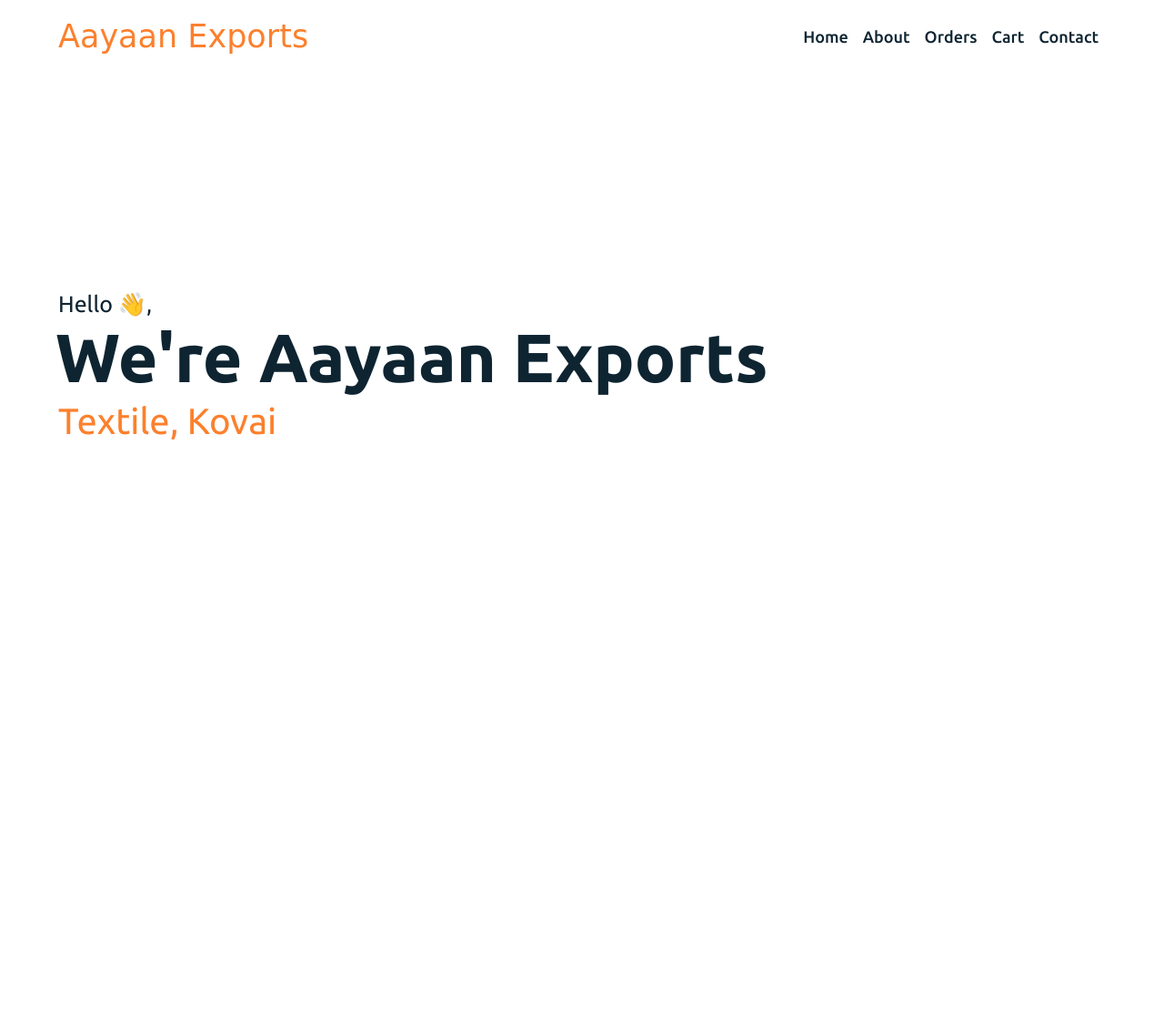
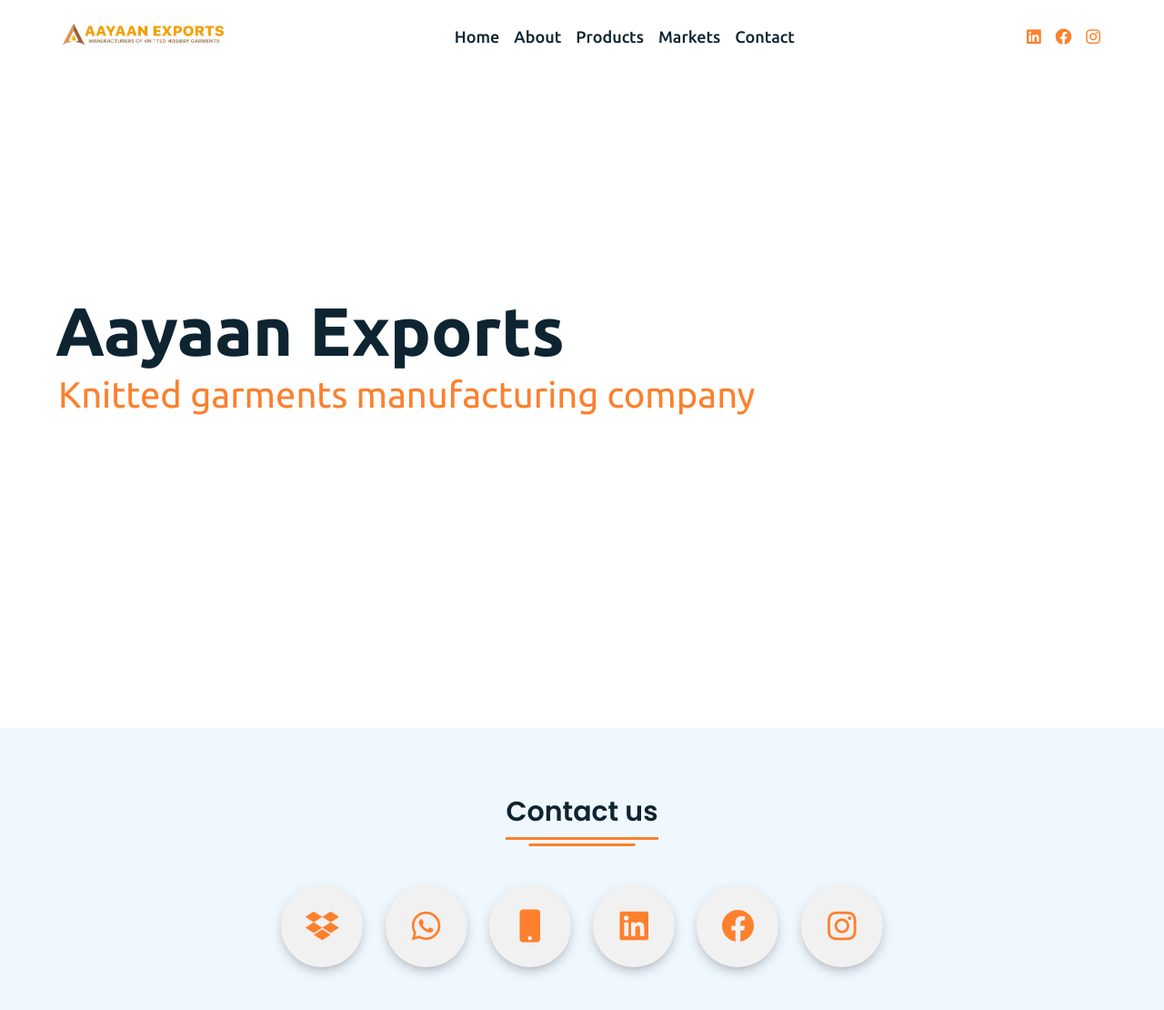
Before and after one commit to AayaanExports/website, a plain HTML site: page index.html in a window 1280 px wide. Shown: the whole page at 91% size. Before the commit the page ends 800 px from the top, so only its background shows below. Drawn offline with nearby package versions, Linux system fonts and the light colour scheme; a web font is replaced by a local one.

Commit message:
Updated logo and contact details

```diff
--- a/index.html
+++ b/index.html
@@ -25,22 +25,23 @@
       <nav>
         <div class="navbar">
           <div class="logo">
-            Aayaan Exports
+            <img src="src/logo/logo-wide.png" alt="Aayan Exports" width="186.6" height="30.1">
           </div>
           <ul class="menu">
               <li><a href="#home">Home</a></li>
               <li><a href="#about">About</a></li>
-              <li><a href="#techstack">Orders</a></li>
-              <li><a href="#projects">Cart</a></li>
+              <li><a href="#techstack">Products</a></li>
+              <li><a href="#projects">Markets</a></li>
               <li><a href="#contact">Contact</a></li>
               <div class="cancel-btn">
                 <i class="fas fa-times"></i>
               </div>
-          </ul><!--
+          </ul>
           <div class="media-icons">
-            <a href="https://github.com/Trizentor"><i class="fab fa-github"></i></a>
-            <a href="https://www.instagram.com/_trizentors_/"><i class="fab fa-instagram"></i></a>
-          </div> -->
+			<a href="https://www.linkedin.com/company/aayaanexports/"><i class="fab fa-linkedin"></i></a>
+            <a href="https://www.facebook.com/aayaanexports/"><i class="fab fa-facebook"></i></a>
+            <a href="https://www.instagram.com/aayaan_exports/"><i class="fab fa-instagram"></i></a>
+          </div>
         </div>
         <div class="menu-btn">
           <i class="fas fa-bars"></i>
@@ -51,33 +52,39 @@
      <section class="home" id="home">
         <div class="home-content">
          <div class="text">
-           <div class="text-one">Hello 👋,</div>
-           <div class="text-two">We're Aayaan Exports</div>
-           <div class="text-three">Textile, Kovai</div>
+           <!-- <div class="text-one">Hello 👋,</div> -->
+           <div class="text-two">Aayaan Exports</div>
+           <div class="text-three">Knitted garments manufacturing company</div>
          </div>
         </div>
      </section>
-    <!-- Contact Me section Start
+    <!-- Contact Me section Start -->
       <section class="contact" id="contact">
         <div class="content">
-          <div class="title"><span>Contact Me</span></div>
+          <div class="title"><span>Contact us</span></div>
           <div class="text">
-            <div class="topic">Have Any Project?</div>
-              <a class="btn github" href="https://github.com/Trizentor">
-                <i class="fab fa-github"></i>
+            <!-- <div class="topic">Have Any Project?</div> -->
+			  <a class="btn dropbox" href="mailto:aayaanexports@outlook.com">
+                <i class="fab fa-dropbox"></i>
               </a>
-              <a class="btn whatsapp" href="https://api.whatsapp.com/send?phone=916383834784&amp;text=Hi there! I have a question :)">
+              <a class="btn whatsapp" href="https://api.whatsapp.com/send?phone=919486352325&amp;text=Hi! We'd like to get a quote!">
                 <i class="fab fa-whatsapp"></i>
               </a>
-              <a class="btn mobile" href="tel:+916383834784">
+              <a class="btn mobile" href="tel:+91948632325">
                 <i class="fas fa-mobile"></i>
               </a>
-              <a class="btn instagram" href="https://www.instagram.com/_trizentors_/">
+			  <a class="btn linkedin" href="https://www.linkedin.com/company/aayaanexports/">
+                <i class="fab fa-linkedin"></i>
+              </a>
+              <a class="btn facebook" href="https://www.facebook.com/aayaanexports/">
+                <i class="fab fa-facebook"></i>
+              </a>
+              <a class="btn instagram" href="https://www.instagram.com/aayaan_exports/">
                 <i class="fab fa-instagram"></i>
               </a>
           </div>
         </div>
-      </section> -->
+      </section>
       <script src="./JS/navbar.js"></script>
       <script src="./JS/loader.js"></script>
       <script> AOS.init({startEvent: 'load',});</script>
```
Also changed, not shown: src/logo/logo-wide.png (added).
